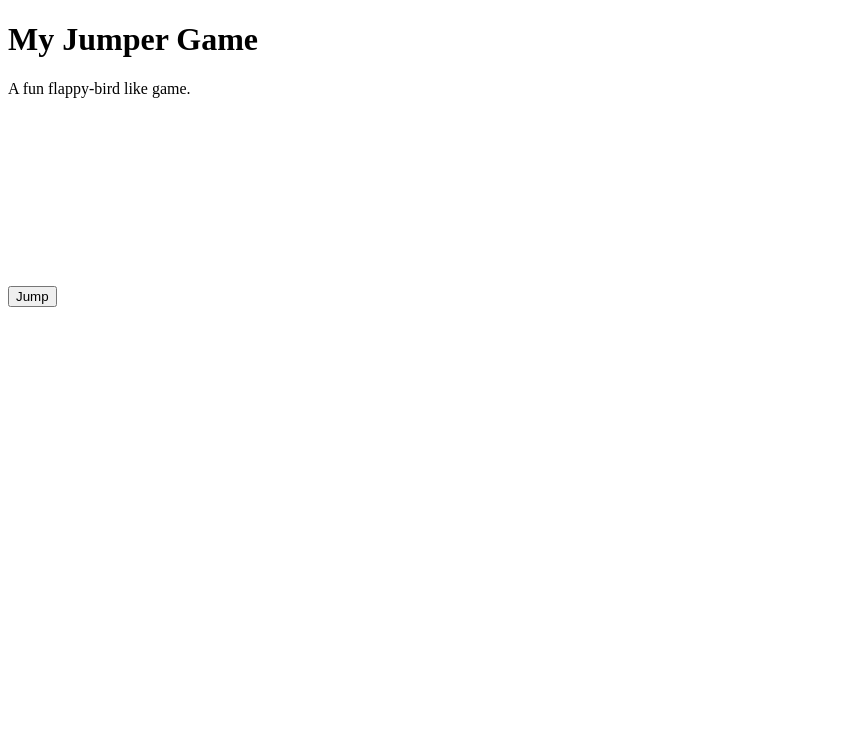
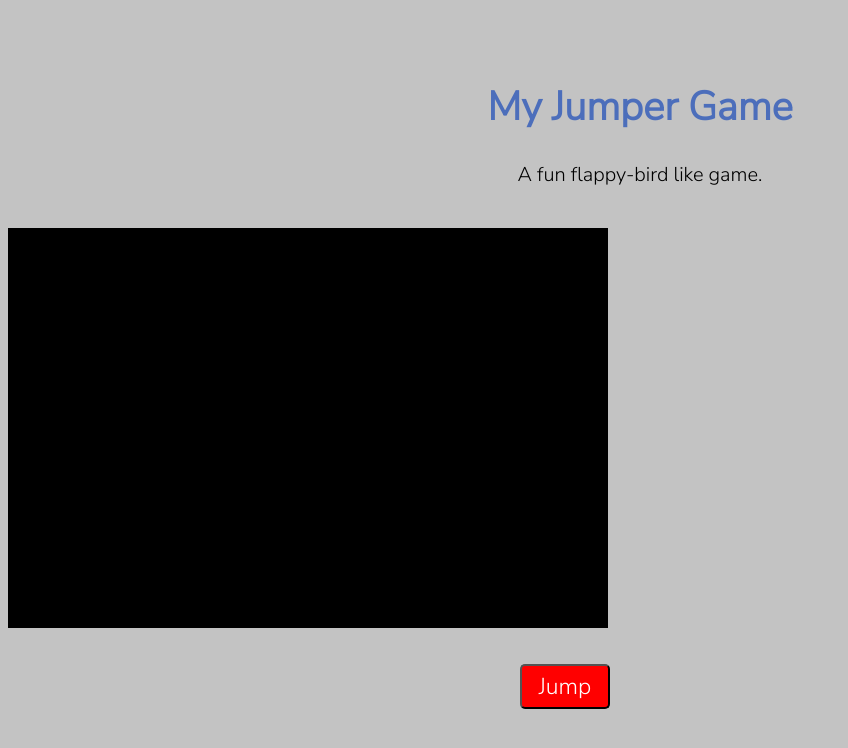
Before and after one commit to Sedat2121/Sololearn_Game_App, a plain HTML site: page index.html in a window 1280 px wide. Shown: the whole page, without its empty margins (0-848 px from the left). Drawn offline with Linux system fonts and the light colour scheme; a web font is replaced by a local one.

Commit message:
canvas is added

```diff
--- a/code.js
+++ b/code.js
@@ -6,3 +6,12 @@ window.onload = function() {
         count += 1;
     }
 }
+
+var canvas = document.getElementById("canvas");
+var context = canvas.getContext("2d");
+var x = 300;
+var y = 350;
+
+    context.arc(x, y, 50, 0, 2 * Math.PI);
+    context.fillStyle="red";
+    context.fill();
--- a/index.html
+++ b/index.html
@@ -6,6 +6,7 @@
     <meta http-equiv="X-UA-Compatible" content="IE=edge">
     <meta name="viewport" content="width=device-width, initial-scale=1.0">
     <title>Bouncing ball game</title>
+    <link rel="stylesheet" href="style.css">
 </head>
 
 <body>
@@ -14,11 +15,64 @@
         <p>A fun flappy-bird like game.</p>
     </div>
 
-    <div id="can">
+    <div class="can">
         <canvas id="canvas"></canvas>
         <br><br>
         <button id="jump">Jump</button>
     </div>
+
+
+    <script src="code.js"></script>
 </body>
 
 </html>
+
+
+<!--
+<img src="https://github-readme-stats.vercel.app/api?username=zluvsand&show_icons=true&theme=dark"/>
+
+<img src="https://github-readme-stats.vercel.app/api/top-langs?username=zluvsand"/>
+
+-->
+
+<!--
+
+<table width="320px" align="center">
+    <tbody>
+        <tr valign="top">
+            <td width="80px" align="center">
+            <span><strong>Python</strong></span><br>
+            <img height="32px" src="https://cdn.jsdelivr.net/gh/devicons/devicon/icons/python/python-original.svg">
+            </td>
+            <td width="80px" align="center">
+            <span><strong>JavaScript</strong></span><br>
+            <img height="32" src="https://cdn.jsdelivr.net/gh/devicons/devicon/icons/java/java-original.svg">
+            </td>
+            <td width="80px" align="center">
+            <span><strong>HTML</strong></span><br>
+            <img height="32" src="https://cdn.jsdelivr.net/gh/devicons/devicon/icons/html5/html5-original.svg">
+            </td>
+            <td width="80px" align="center">
+            <span><strong>CSS</strong></span><br>
+            <img height="32px" src="https://cdn.jsdelivr.net/gh/devicons/devicon/icons/css3/css3-original.svg">
+            </td>
+        </tr>
+        <tr valign="top">
+            <td width="80px" align="center">
+            <span><strong>React</strong></span><br>
+            <img height="32px" src="https://cdn.jsdelivr.net/gh/devicons/devicon/icons/react/react-original.svg">
+            </td>
+            <td width="80px" align="center">
+            <span><strong>git</strong></span><br>
+            <img height="32px" src="https://cdn.jsdelivr.net/gh/devicons/devicon/icons/git/git-plain.svg">
+            </td>
+            <td width="80px" align="center">
+            <span><strong>GitHub</strong></span><br>
+            <img height="32px" src="https://cdn.jsdelivr.net/gh/devicons/devicon/icons/github/github-original.svg">
+            <td width="80px" align="center">
+            <span><strong>Agile</strong></span><br>
+            <img height="32px" src="https://cdn.jsdelivr.net/gh/devicons/devicon/icons/canva/canva-original.svg">
+            </td>
+        </tr>
+    </tbody>
+</table> -->
--- a/style.css
+++ b/style.css
@@ -7,8 +7,8 @@ body {
 #header {
     width: 100%;
     height: 10%;
-    margin-top: 40px;
-    margin-bottom: 30px;
+    margin-top: 10vh;
+    margin-bottom: 5vh;
     font-family: 'Nunito Sans', sans-serif;
 
 }
@@ -24,11 +24,11 @@ body {
     text-align: center;
 }
 
-#can {
+.can {
     width: 90%;
     height: auto;
-    margin-left: auto;
-    margin-right: auto;
+    display: grid;
+
 }
 
 #jump {
```
